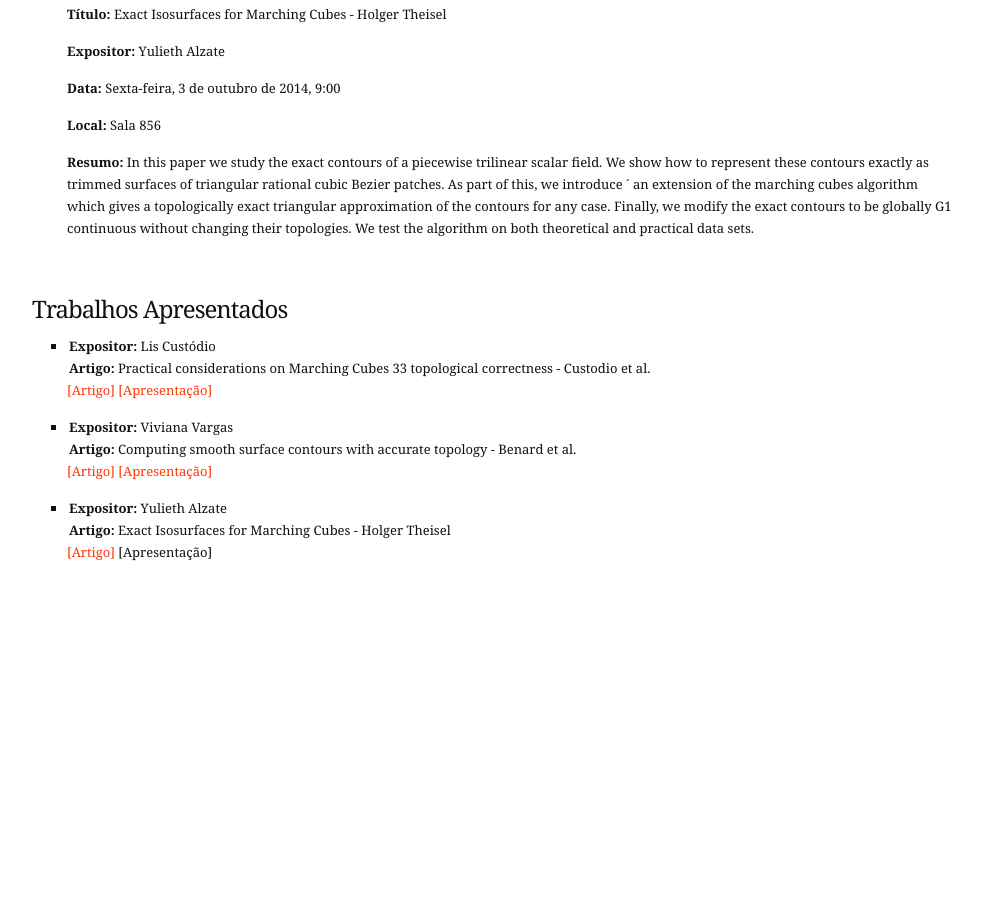
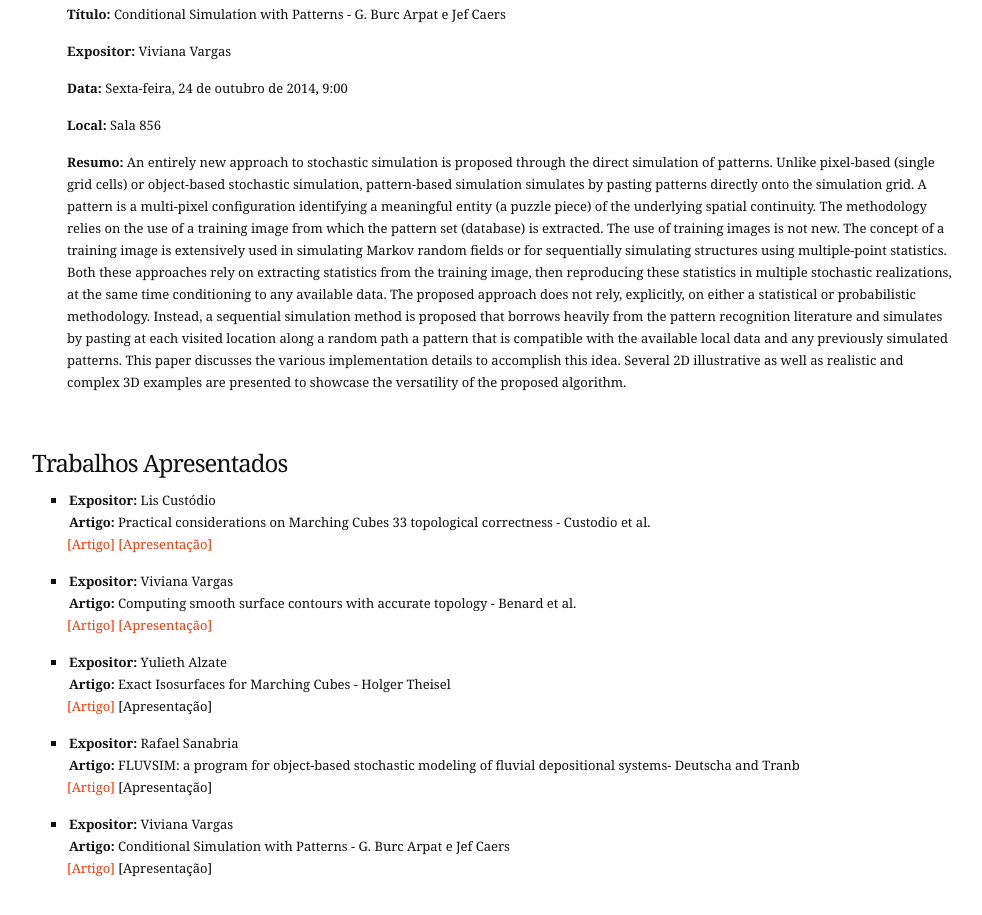
Before and after one commit to liscustodio/seminario_2014_2, a plain HTML site: page index.html in a window 1280 px wide. Shown: the part 501-1416 px from the top of the page, without its empty margins (148-1130 px from the left). Before the commit the page ends 1114 px from the top, so only its background shows below. Drawn offline with Linux system fonts and the light colour scheme.

Commit message:
Update index.html

```diff
--- a/index.html
+++ b/index.html
@@ -43,15 +43,25 @@
             <h1><a name="proxima"></a>Próxima Semana</h1>
 
             <ul>
-            <p><b>Título:</b>  Exact Isosurfaces for Marching Cubes - Holger Theisel</p>
-            <p><b>Expositor: </b> Yulieth Alzate</p>
-            <p><b>Data: </b> Sexta-feira, 3 de outubro de 2014, 9:00</p>
+            <p><b>Título:</b>  Conditional Simulation with Patterns - G. Burc Arpat e Jef Caers</p>
+            <p><b>Expositor: </b>Viviana Vargas </p>
+            <p><b>Data: </b> Sexta-feira, 24 de outubro de 2014, 9:00</p>
             <p><b>Local: </b> Sala 856</p>
-            <p><b>Resumo:</b> In this paper we study the exact contours of a piecewise trilinear scalar field. We show how to represent these
-contours exactly as trimmed surfaces of triangular rational cubic Bezier patches. As part of this, we introduce ´
-an extension of the marching cubes algorithm which gives a topologically exact triangular approximation of the
-contours for any case. Finally, we modify the exact contours to be globally G1 continuous without changing their
-topologies. We test the algorithm on both theoretical and practical data sets.</p>
+            <p><b>Resumo:</b> An entirely new approach to stochastic simulation is proposed through the direct
+            simulation of patterns. Unlike pixel-based (single grid cells) or object-based stochastic simulation,
+            pattern-based simulation simulates by pasting patterns directly onto the simulation grid. A pattern
+            is a multi-pixel configuration identifying a meaningful entity (a puzzle piece) of the underlying
+            spatial continuity. The methodology relies on the use of a training image from which the pattern set
+            (database) is extracted. The use of training images is not new. The concept of a training image
+            is extensively used in simulating Markov random fields or for sequentially simulating structures using
+            multiple-point statistics. Both these approaches rely on extracting statistics from the training image,
+            then reproducing these statistics in multiple stochastic realizations, at the same time conditioning to
+            any available data. The proposed approach does not rely, explicitly, on either a statistical or
+            probabilistic methodology. Instead, a sequential simulation method is proposed that borrows heavily
+            from the pattern recognition literature and simulates by pasting at each visited location along a
+            random path a pattern that is compatible with the available local data and any previously simulated patterns.
+            This paper discusses the various implementation details to accomplish this idea. Several 2D illustrative as
+            well as realistic and complex 3D examples are presented to showcase the versatility of the proposed algorithm.</p>
 
             </ul>
 
@@ -65,7 +75,7 @@ topologies. We test the algorithm on both theoretical and practical data sets.</
                 </br>
                 <b>Artigo: </b> Practical considerations on Marching Cubes 33 topological correctness - Custodio et al.</li>
                 <p><a href="http://www.sciencedirect.com/science/article/pii/S0097849313000563">[Artigo]</a>
-                  <a href="http://liscustodio.github.io/seminario_2014_2/presentations/viviana.zip">[Apresentação]</a></p>
+                  <a href="">[Apresentação]</a></p>
 
 
                 <li><b>Expositor: </b> Viviana Vargas
@@ -78,16 +88,26 @@ topologies. We test the algorithm on both theoretical and practical data sets.</
 
                 </br>
                 <b>Artigo: </b> Exact Isosurfaces for Marching Cubes - Holger Theisel</li>
- <p><a href="http://onlinelibrary.wiley.com/doi/10.1111/1467-8659.00563/abstract">[Artigo]</a>
+                 <p><a href="http://onlinelibrary.wiley.com/doi/10.1111/1467-8659.00563/abstract">[Artigo]</a>
  [Apresentação]</p>
 
-                <!--<li> <b>Expositor: </b> Rafael Sanabria
+                <li> <b>Expositor: </b> Rafael Sanabria
 
                 </br>
                 <b>Artigo: </b> FLUVSIM: a program for object-based stochastic modeling of
 fluvial depositional systems- Deutscha and Tranb</li>
  <p><a href=" http://www.sciencedirect.com/science/article/pii/S0098300401000759">[Artigo]</a>
- [Apresentação]</p> -->
+ [Apresentação]</p>
+
+
+                 <li> <b>Expositor: </b> Viviana Vargas
+
+                </br>
+                <b>Artigo: </b> Conditional Simulation with Patterns - G. Burc Arpat e Jef Caers</li>
+ <p><a href="http://link.springer.com/article/10.1007%2Fs11004-006-9075-3">[Artigo]</a>
+ [Apresentação]</p>
+
+
             </ul>
 
             </div>
```
